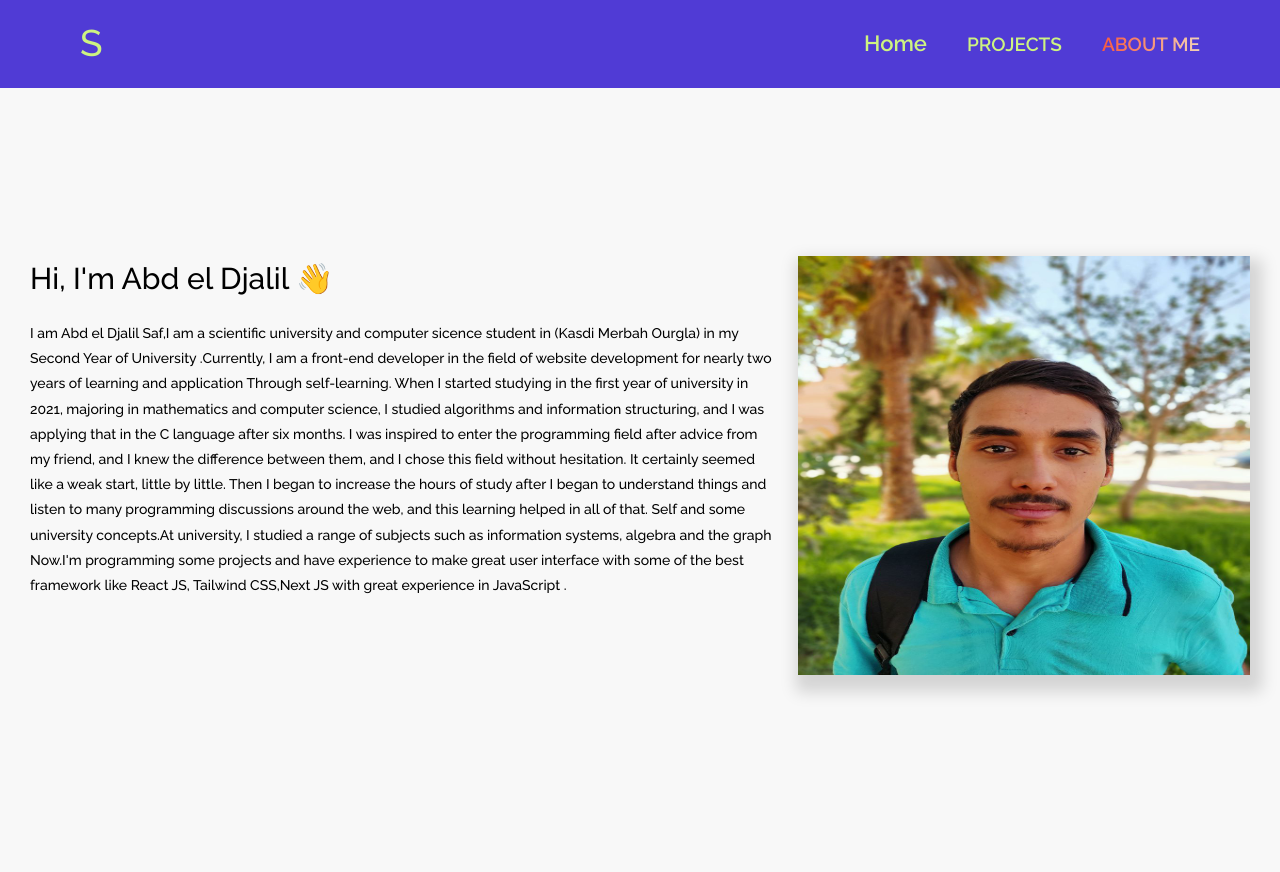
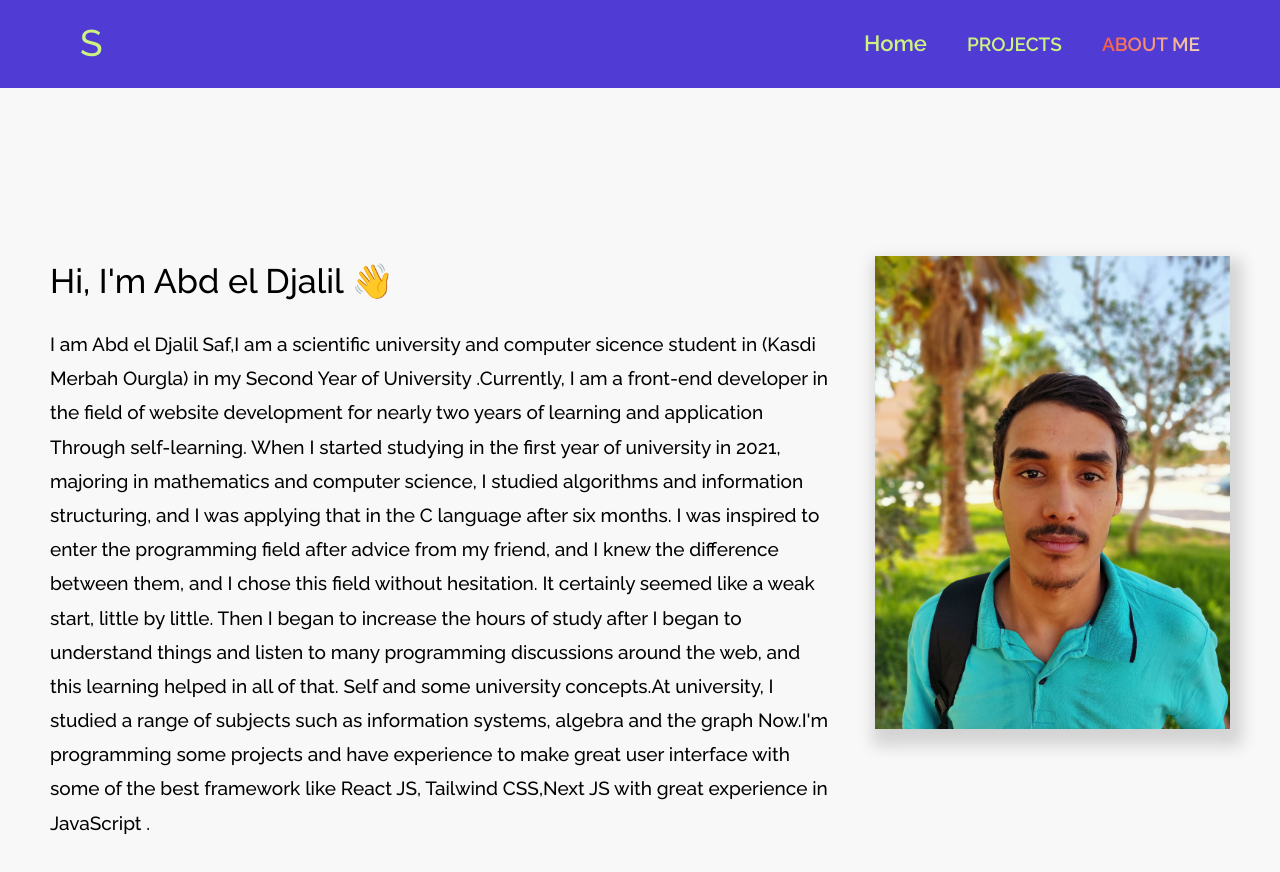
Before and after one commit to AbdEDjalilSaf/PortflioME, a React (Vite) app: page /AboutME in a window 1280 px wide. Shown: the top 872 px of the page. Built offline with nearby package versions, Linux system fonts and the light colour scheme.

Commit message:
first version

```diff
--- a/src/AboutME.jsx
+++ b/src/AboutME.jsx
@@ -49,7 +49,7 @@ Now.I'm programming some projects and have experience to make great user interfa
 
 </div>
 <div className='image '>
-<LazyLoadImage src='/image/me.jpg' loading='lazy' className='aboutImg xl:h-4/6  z-50' />
+<LazyLoadImage src='/image/me.jpg' loading='lazy' className='aboutImg  z-50' />
 </div>
 </div>
 
--- a/src/App.css
+++ b/src/App.css
@@ -881,7 +881,7 @@ position: absolute;
 .App{
   display: flex;
   padding: 0 30px;
-  gap: 20px;
+  gap: 30px;
 }
 .App img{
   margin-bottom: 25px;
@@ -896,7 +896,7 @@ position: absolute;
 }
 .App h3{
 line-height: 1.8;
-font-size: 14px;
+font-size: 17px;
 }
 
 
@@ -1147,6 +1147,28 @@ position: absolute;
   left: 10%;
   width: 32%;
 }
+.App{
+  display: flex;
+  padding: 0 50px;
+  gap: 40px;
+}
+.App img{
+  margin-bottom: 25px;
+  width: 100%;
+}
+.App .text{
+  width: 180%;
+}
+.App h2{
+  font-size: 34px;
+  margin-bottom: 20px;
+}
+.App h3{
+line-height: 1.8;
+font-size: 19px;
+}
+
+
 
 
 
```
